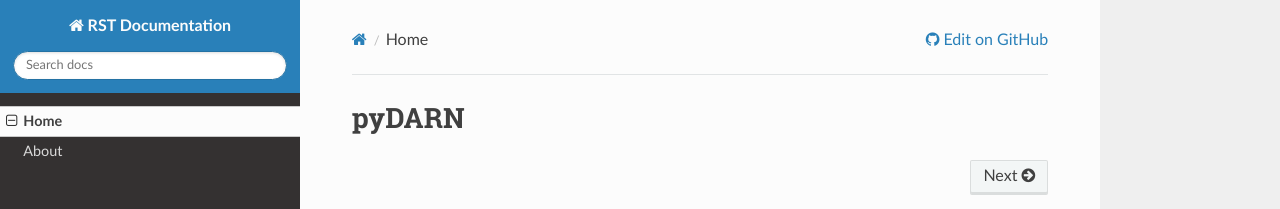
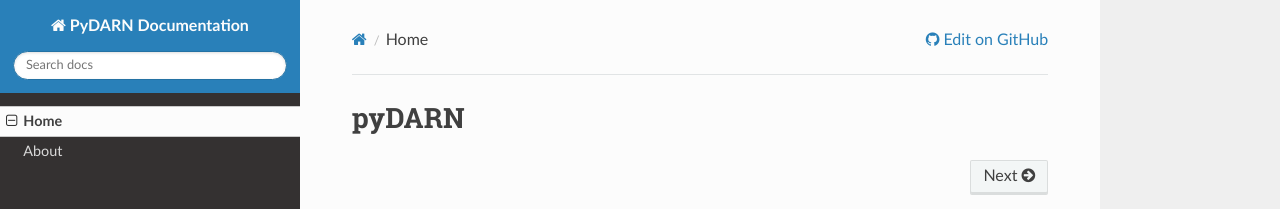
Before and after one commit to SuperDARN/pydarn, an MkDocs documentation site: the page built from docs/index.md, in a window 1280 px wide. Shown: the top 209 px of the page. Built offline with MkDocs 1.6.1, drawn with Linux system fonts in a browser that asks for light colours; nearby versions of some CDN libraries.

Commit message:
changed the mkdocs and favicon image to try and get it to work on read the docs, no success.

```diff
--- a/mkdocs.yml
+++ b/mkdocs.yml
@@ -1,4 +1,4 @@
-site_name: RST Documentation
+site_name: PyDARN Documentation
 repo_url: https://github.com/superdarn/pydarn
 theme: readthedocs
 nav:
```
Also changed, not shown: docs/img/favicon.ico (added).
